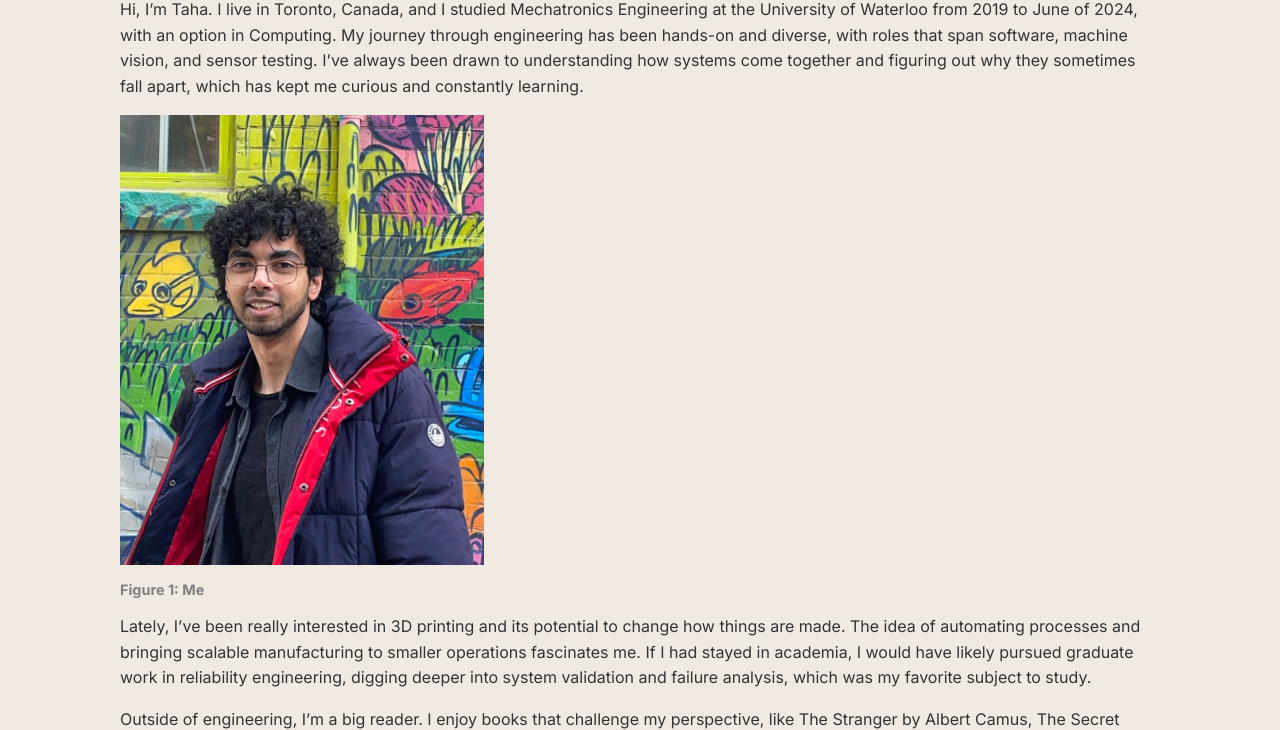
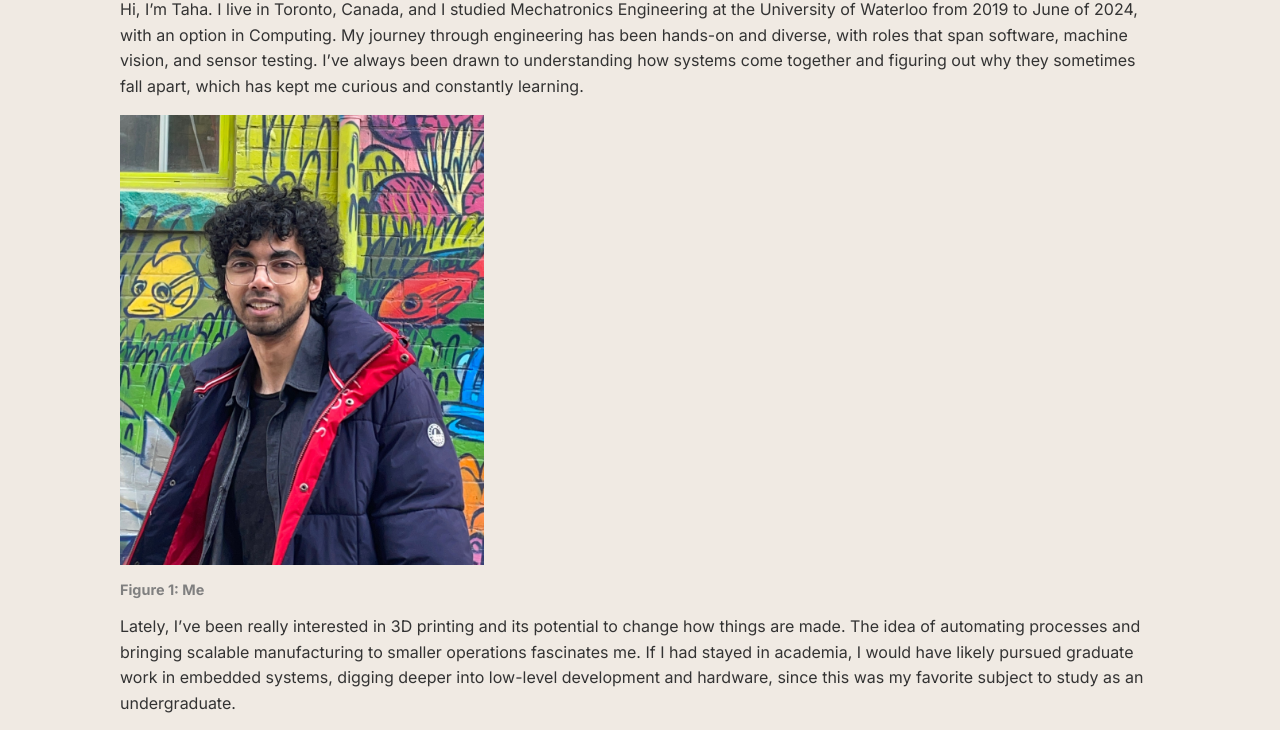
Before and after one commit to t7aziz/t7aziz.github.io, a plain HTML site: page about/index.html in a window 1280 px wide. Shown: the part 190-920 px from the top of the page. Drawn offline with Linux system fonts and the light colour scheme.

Commit message:
updated about text

```diff
--- a/about/index.html
+++ b/about/index.html
@@ -16,12 +16,14 @@
     <br>
     <a href="/" data-route>← Back</a>
     <h1>About me</h1>
-    <p>Hi, I’m Taha. I live in Toronto, Canada, and I studied Mechatronics Engineering at the University of Waterloo from 2019 to June of 2024, with an option in Computing. My journey through engineering has been hands-on and diverse, with roles that span software, machine vision, and sensor testing. I’ve always been drawn to understanding how systems come together and figuring out why they sometimes fall apart, which has kept me curious and constantly learning.
+    <p>Hi, I’m Taha. I live in Toronto, Canada, and I studied Mechatronics Engineering at the University of Waterloo from 2019 to June of 2024, with an option in Computing. My journey through engineering has been hands-on and diverse, with roles that span software, machine vision, and sensor testing.
+        I’ve always been drawn to understanding how systems come together and figuring out why they sometimes fall apart, which has kept me curious and constantly learning.
     </p>
     <img src="/images/myself.JPG" alt="About Image" style="width: 35%;">
     <h5>Figure 1: Me</h5>
     <p>
-        Lately, I’ve been really interested in 3D printing and its potential to change how things are made. The idea of automating processes and bringing scalable manufacturing to smaller operations fascinates me. If I had stayed in academia, I would have likely pursued graduate work in reliability engineering, digging deeper into system validation and failure analysis, which was my favorite subject to study.
+        Lately, I’ve been really interested in 3D printing and its potential to change how things are made. The idea of automating processes and bringing scalable manufacturing to smaller operations fascinates me.
+        If I had stayed in academia, I would have likely pursued graduate work in embedded systems, digging deeper into low-level development and hardware, since this was my favorite subject to study as an undergraduate.
     </p>
     <p>
         Outside of engineering, I’m a big reader. I enjoy books that challenge my perspective, like The Stranger by Albert Camus, The Secret History by Donna Tartt, and Notes from Underground by Dostoevsky. Reading gives me a break from the technical side of my work while feeding my curiosity in a different way.
```
